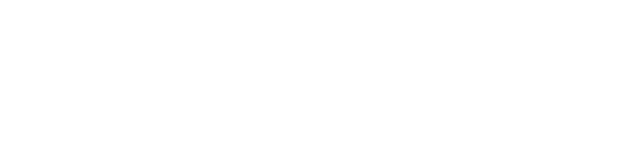
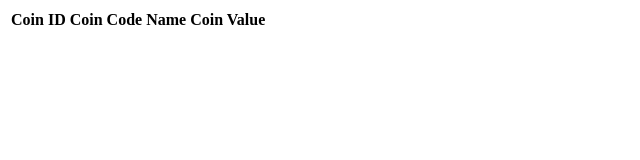
Before and after one commit to EverGen1/CoinDataBase, a plain HTML site: page DataBase(coins).html in a window 1280 px wide. Shown: the whole page, without its empty margins (0-640 px from the left). Drawn offline with Linux system fonts and the light colour scheme.

Commit message:
Update DataBase(coins).html

```diff
--- a/DataBase(coins).html
+++ b/DataBase(coins).html
@@ -3,5 +3,12 @@
  <head>
  </head>
  <body>
+  <table>
+   <tr>
+    <th>Coin ID</th>
+    <th>Coin Code Name</th>
+    <th>Coin Value</th>
+   </tr>
+  </table>
  </body>
 </html>
```
